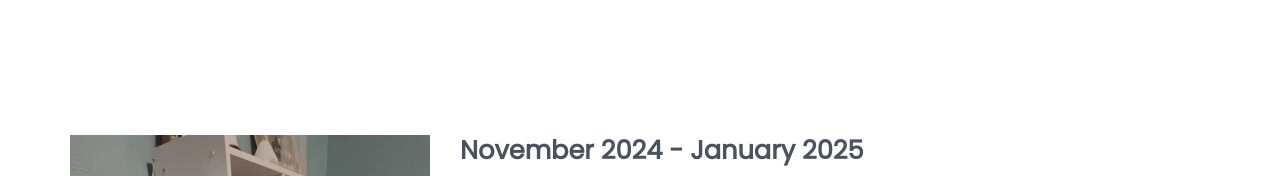
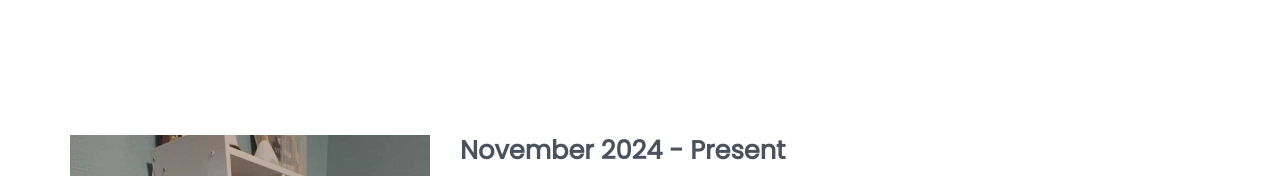
Before and after one commit to missLheira/MsLheirasCare.github.io, a website: page experiences.html in a window 1280 px wide. Shown: the part 1780-1956 px from the top of the page. Drawn offline with Linux system fonts and the light colour scheme; files whose address does not match are found by name.

Commit message:
Update experiences.html

```diff
--- a/experiences.html
+++ b/experiences.html
@@ -90,7 +90,7 @@
           </div>
         </div>
         <div class="col-md-8">
-          <h2 class="mt0"><b>November 2024 - January 2025</b></h2>
+          <h2 class="mt0"><b>November 2024 - Present</b></h2>
           <p>I have the absolute pleasure of spending time with the sweet and energetic Archer 2–3 times a week, for about 10 hours a day. While his parents are at work, I get to care for him, and we make the most of our time together with plenty of fun and engaging activities around the house. </p>
           <p>Archer’s favorite game is playing chase—he loves the thrill of running around and giggling as I chase him, and it's a game we never tire of! We don’t do screen time, so aside from his regular sleeping and eating routines, our focus is entirely on hands-on, interactive play.</p>
           <p>Whether we’re exploring his toys, building with blocks, or enjoying walks in the morning and afternoon, I love seeing his curiosity and energy unfold each day. Alongside caring for Archer, I also assist his family with light housekeeping duties.</p>
```
